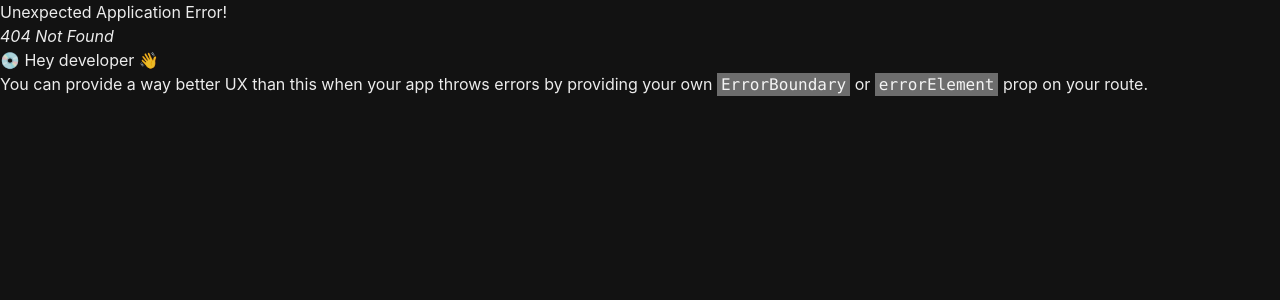
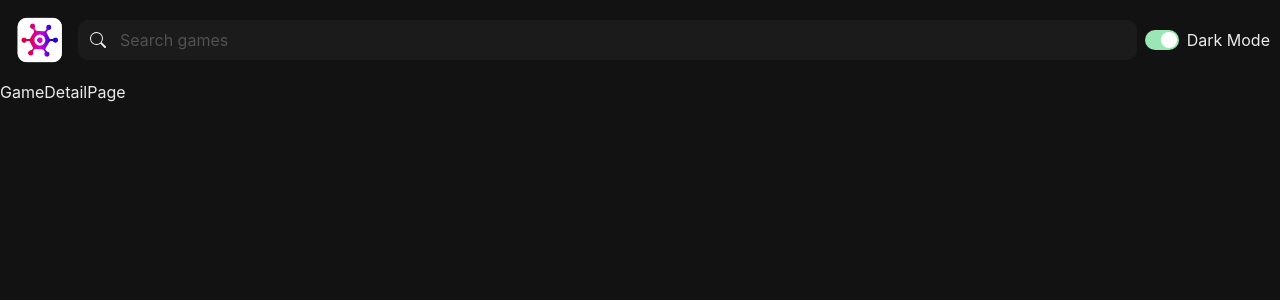
Before and after one commit to snigdhesh/game-hub, a React (Vite) app: page /games/1 in a window 1280 px wide. Before the commit this address had no page. Shown: the top 300 px of the page. Built offline with nearby package versions, Linux system fonts and the light colour scheme.

Commit message:
Added route to GameDetailPage

```diff
--- /dev/null
+++ b/src/pages/GameDetailPage.tsx
@@ -0,0 +1,9 @@
+import React from 'react'
+
+const GameDetailPage = () => {
+  return (
+    <div>GameDetailPage</div>
+  )
+}
+
+export default GameDetailPage
--- a/src/routes.tsx
+++ b/src/routes.tsx
@@ -1,13 +1,15 @@
 import { createBrowserRouter } from "react-router-dom";
 import HomePage from "./pages/HomePage";
 import Layout from "./pages/Layout";
+import GameDetailPage from "./pages/GameDetailPage";
 
 const router = createBrowserRouter([
     {
         path: '/',
         element: <Layout/>,
         children: [
-            {index: true, element: <HomePage/>}
+            {index: true, element: <HomePage/>},
+            {path: "games/:id", element: <GameDetailPage/>}
         ]
     }
 ])
```
